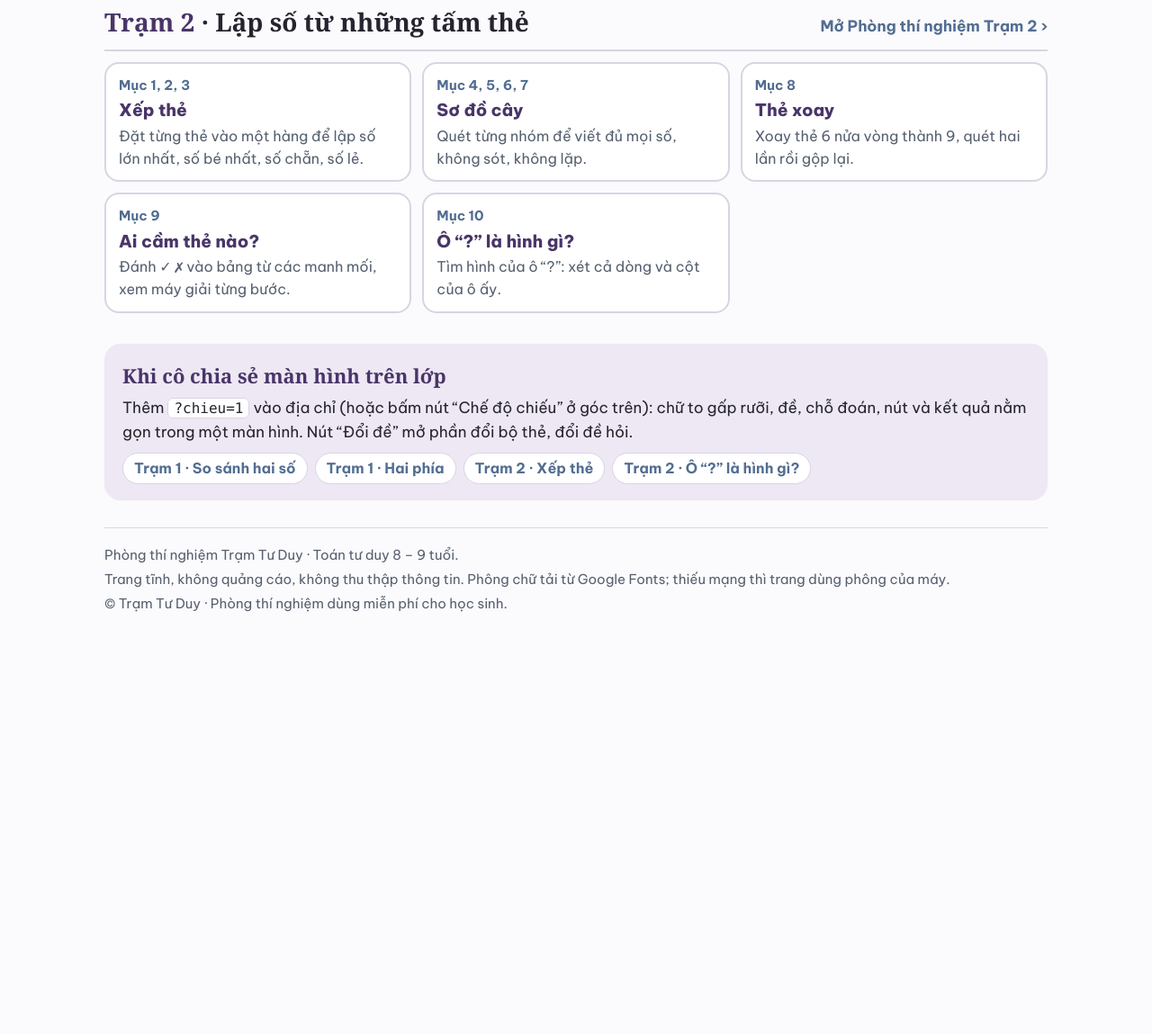
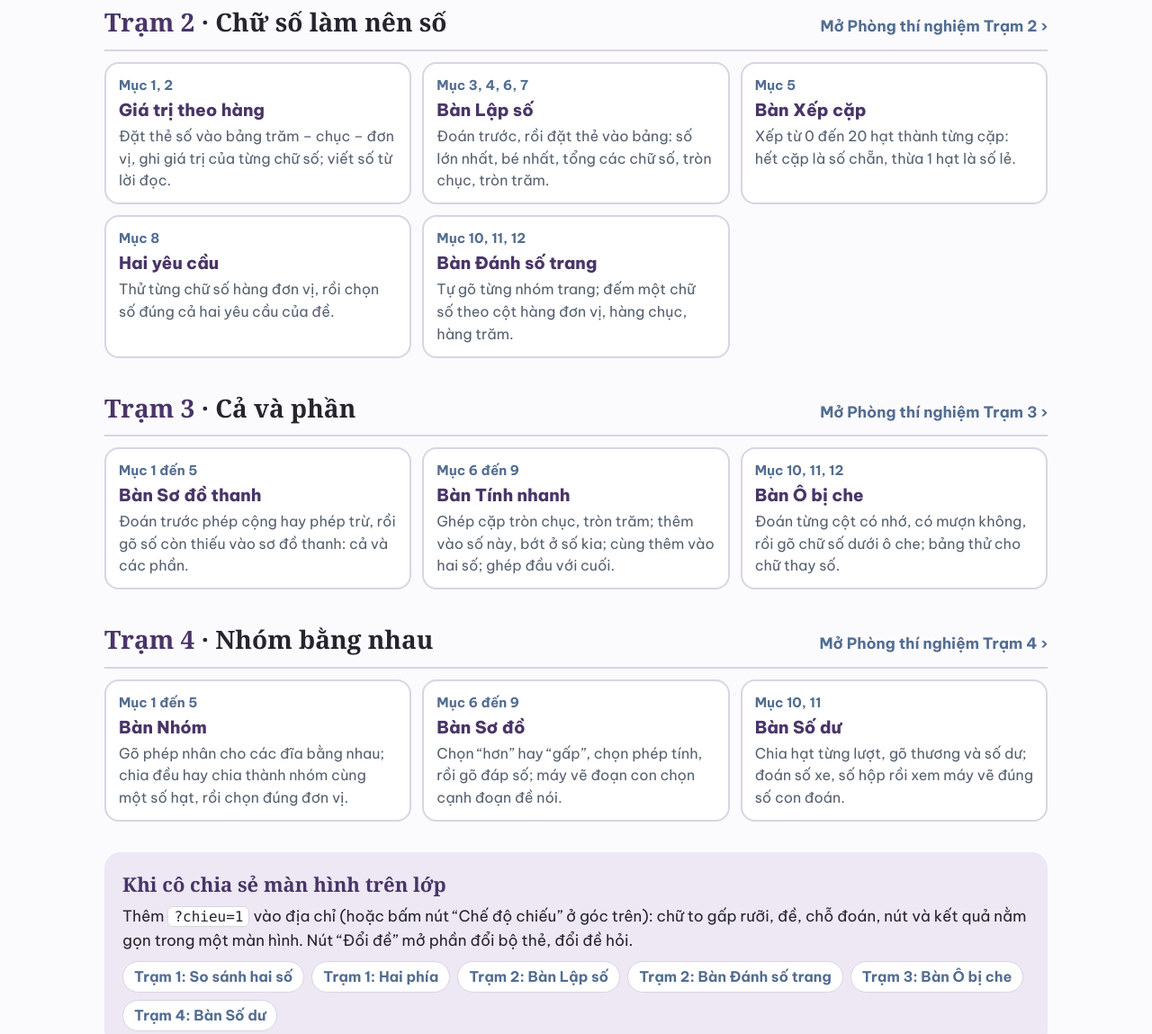
Before and after one commit to trangsmart97-tech/phong-thi-nghiem, a plain HTML site: page index.html in a window 1280 px wide. Shown: the part 1163-2312 px from the top of the page at 90% size. Before the commit the page ends 1898 px from the top, so only its background shows below. Drawn offline with Linux system fonts and the light colour scheme.

Commit message:
Add files via upload

```diff
--- a/index.html
+++ b/index.html
@@ -119,15 +119,39 @@ footer p{margin:4px 0}
 
   <section class="tram" aria-labelledby="tram2">
     <div class="tram-dau">
-      <h2 id="tram2"><span class="so-tram">Trạm 2</span> · Lập số từ những tấm thẻ</h2>
+      <h2 id="tram2"><span class="so-tram">Trạm 2</span> · Chữ số làm nên số</h2>
       <a class="mo-tram" href="tram2.html">Mở Phòng thí nghiệm Trạm 2 ›</a>
     </div>
     <ul class="ban-luoi">
-      <li class="ban"><a href="tram2.html#xep-the"><span class="muc">Mục 1, 2, 3</span><span class="ten">Xếp thẻ</span><span class="mo-ta">Đặt từng thẻ vào một hàng để lập số lớn nhất, số bé nhất, số chẵn, số lẻ.</span></a></li>
-      <li class="ban"><a href="tram2.html#so-do-cay"><span class="muc">Mục 4, 5, 6, 7</span><span class="ten">Sơ đồ cây</span><span class="mo-ta">Quét từng nhóm để viết đủ mọi số, không sót, không lặp.</span></a></li>
-      <li class="ban"><a href="tram2.html#the-xoay"><span class="muc">Mục 8</span><span class="ten">Thẻ xoay</span><span class="mo-ta">Xoay thẻ 6 nửa vòng thành 9, quét hai lần rồi gộp lại.</span></a></li>
-      <li class="ban"><a href="tram2.html#bang-the"><span class="muc">Mục 9</span><span class="ten">Ai cầm thẻ nào?</span><span class="mo-ta">Đánh ✓ ✗ vào bảng từ các manh mối, xem máy giải từng bước.</span></a></li>
-      <li class="ban"><a href="tram2.html#bang-hinh"><span class="muc">Mục 10</span><span class="ten">Ô “?” là hình gì?</span><span class="mo-ta">Tìm hình của ô “?”: xét cả dòng và cột của ô ấy.</span></a></li>
+      <li class="ban"><a href="tram2.html#gia-tri"><span class="muc">Mục 1, 2</span><span class="ten">Giá trị theo hàng</span><span class="mo-ta">Đặt thẻ số vào bảng trăm – chục – đơn vị, ghi giá trị của từng chữ số; viết số từ lời đọc.</span></a></li>
+      <li class="ban"><a href="tram2.html#lap-so"><span class="muc">Mục 3, 4, 6, 7</span><span class="ten">Bàn Lập số</span><span class="mo-ta">Đoán trước, rồi đặt thẻ vào bảng: số lớn nhất, bé nhất, tổng các chữ số, tròn chục, tròn trăm.</span></a></li>
+      <li class="ban"><a href="tram2.html#xep-cap"><span class="muc">Mục 5</span><span class="ten">Bàn Xếp cặp</span><span class="mo-ta">Xếp từ 0 đến 20 hạt thành từng cặp: hết cặp là số chẵn, thừa 1 hạt là số lẻ.</span></a></li>
+      <li class="ban"><a href="tram2.html#hai-yeu-cau"><span class="muc">Mục 8</span><span class="ten">Hai yêu cầu</span><span class="mo-ta">Thử từng chữ số hàng đơn vị, rồi chọn số đúng cả hai yêu cầu của đề.</span></a></li>
+      <li class="ban"><a href="tram2.html#danh-so-trang"><span class="muc">Mục 10, 11, 12</span><span class="ten">Bàn Đánh số trang</span><span class="mo-ta">Tự gõ từng nhóm trang; đếm một chữ số theo cột hàng đơn vị, hàng chục, hàng trăm.</span></a></li>
+    </ul>
+  </section>
+
+  <section class="tram" aria-labelledby="tram3">
+    <div class="tram-dau">
+      <h2 id="tram3"><span class="so-tram">Trạm 3</span> · Cả và phần</h2>
+      <a class="mo-tram" href="tram3.html">Mở Phòng thí nghiệm Trạm 3 ›</a>
+    </div>
+    <ul class="ban-luoi">
+      <li class="ban"><a href="tram3.html#thanh"><span class="muc">Mục 1 đến 5</span><span class="ten">Bàn Sơ đồ thanh</span><span class="mo-ta">Đoán trước phép cộng hay phép trừ, rồi gõ số còn thiếu vào sơ đồ thanh: cả và các phần.</span></a></li>
+      <li class="ban"><a href="tram3.html#nhanh"><span class="muc">Mục 6 đến 9</span><span class="ten">Bàn Tính nhanh</span><span class="mo-ta">Ghép cặp tròn chục, tròn trăm; thêm vào số này, bớt ở số kia; cùng thêm vào hai số; ghép đầu với cuối.</span></a></li>
+      <li class="ban"><a href="tram3.html#che"><span class="muc">Mục 10, 11, 12</span><span class="ten">Bàn Ô bị che</span><span class="mo-ta">Đoán từng cột có nhớ, có mượn không, rồi gõ chữ số dưới ô che; bảng thử cho chữ thay số.</span></a></li>
+    </ul>
+  </section>
+
+  <section class="tram" aria-labelledby="tram4">
+    <div class="tram-dau">
+      <h2 id="tram4"><span class="so-tram">Trạm 4</span> · Nhóm bằng nhau</h2>
+      <a class="mo-tram" href="tram4.html">Mở Phòng thí nghiệm Trạm 4 ›</a>
+    </div>
+    <ul class="ban-luoi">
+      <li class="ban"><a href="tram4.html#nhom"><span class="muc">Mục 1 đến 5</span><span class="ten">Bàn Nhóm</span><span class="mo-ta">Gõ phép nhân cho các đĩa bằng nhau; chia đều hay chia thành nhóm cùng một số hạt, rồi chọn đúng đơn vị.</span></a></li>
+      <li class="ban"><a href="tram4.html#sodo"><span class="muc">Mục 6 đến 9</span><span class="ten">Bàn Sơ đồ</span><span class="mo-ta">Chọn “hơn” hay “gấp”, chọn phép tính, rồi gõ đáp số; máy vẽ đoạn con chọn cạnh đoạn đề nói.</span></a></li>
+      <li class="ban"><a href="tram4.html#du"><span class="muc">Mục 10, 11</span><span class="ten">Bàn Số dư</span><span class="mo-ta">Chia hạt từng lượt, gõ thương và số dư; đoán số xe, số hộp rồi xem máy vẽ đúng số con đoán.</span></a></li>
     </ul>
   </section>
 
@@ -135,10 +159,12 @@ footer p{margin:4px 0}
     <h2 id="cho-co">Khi cô chia sẻ màn hình trên lớp</h2>
     <p>Thêm <code>?chieu=1</code> vào địa chỉ (hoặc bấm nút “Chế độ chiếu” ở góc trên): chữ to gấp rưỡi, đề, chỗ đoán, nút và kết quả nằm gọn trong một màn hình. Nút “Đổi đề” mở phần đổi bộ thẻ, đổi đề hỏi.</p>
     <div class="vd" aria-label="Ví dụ chế độ chiếu">
-      <a href="tram1.html?chieu=1#so-sanh">Trạm 1 · So sánh hai số</a>
-      <a href="tram1.html?chieu=1#hai-phia">Trạm 1 · Hai phía</a>
-      <a href="tram2.html?chieu=1#xep-the">Trạm 2 · Xếp thẻ</a>
-      <a href="tram2.html?chieu=1#bang-hinh">Trạm 2 · Ô “?” là hình gì?</a>
+      <a href="tram1.html?chieu=1#so-sanh">Trạm 1: So sánh hai số</a>
+      <a href="tram1.html?chieu=1#hai-phia">Trạm 1: Hai phía</a>
+      <a href="tram2.html?chieu=1#lap-so">Trạm 2: Bàn Lập số</a>
+      <a href="tram2.html?chieu=1#danh-so-trang">Trạm 2: Bàn Đánh số trang</a>
+      <a href="tram3.html?chieu=1#che">Trạm 3: Bàn Ô bị che</a>
+      <a href="tram4.html?chieu=1#du">Trạm 4: Bàn Số dư</a>
     </div>
   </section>
 
```
